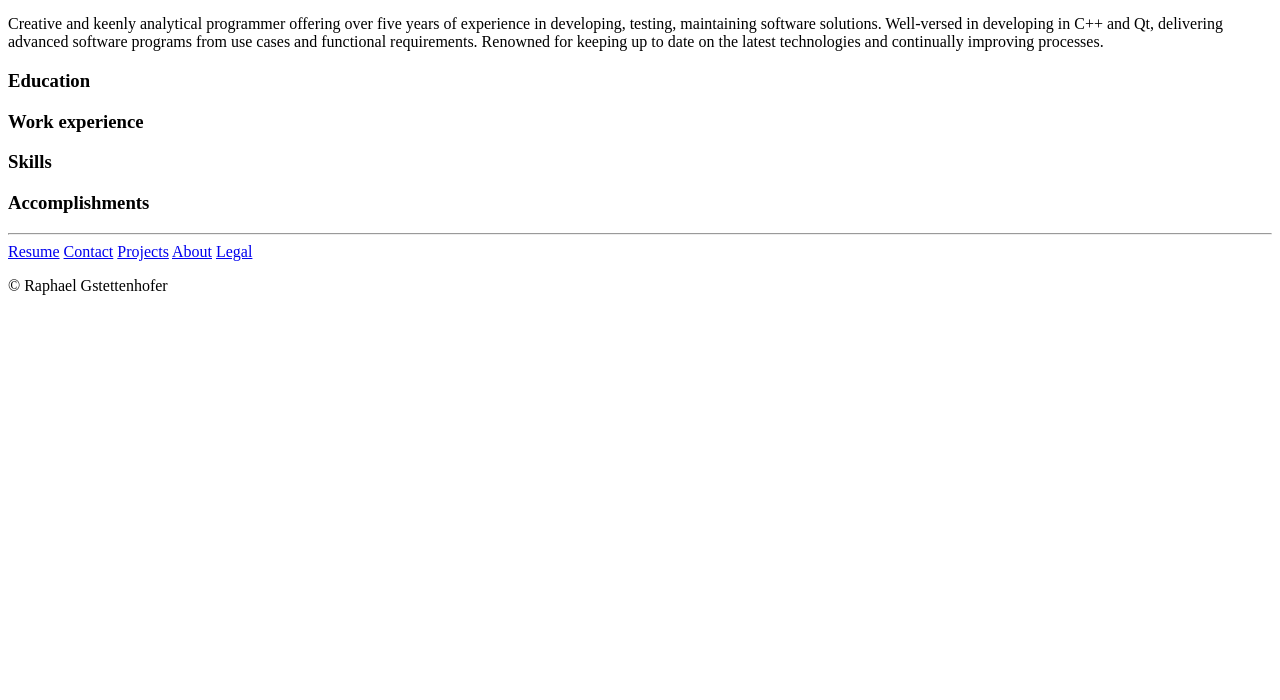
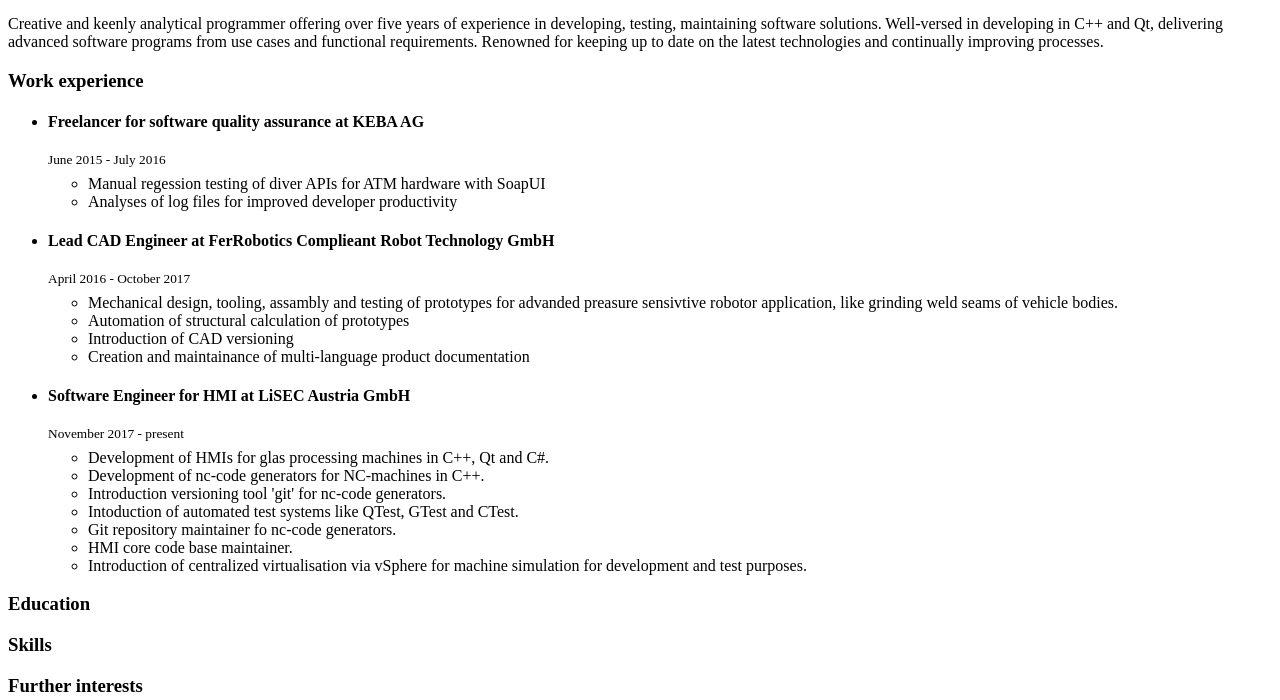
Before and after one commit to UmbraAdMortem/Portfolio, a plain HTML site: page index.html in a window 1280 px wide. Shown: the part 410-1110 px from the top of the page. Before the commit the page ends 800 px from the top, so only its background shows below. Drawn offline with Linux system fonts and the light colour scheme.

Commit message:
Added work experience

```diff
--- a/index.html
+++ b/index.html
@@ -28,13 +28,50 @@
             processes.
         </p>
 
+        <h3>Work experience</h3>
+        <ul>
+            <li>
+                <h4>Freelancer for software quality assurance at KEBA AG</h4>
+                <sup>June 2015 - July 2016</sup>
+                <ul>
+                    <li>Manual regession testing of diver APIs for ATM hardware with SoapUI</li>
+                    <li>Analyses of log files for improved developer productivity</li>
+                </ul>
+            </li>
+            <li>
+                <h4>Lead CAD Engineer at FerRobotics Complieant Robot Technology GmbH</h4>
+                <sup>April 2016 - October 2017</sup>
+                <ul>
+                    <li>Mechanical design, tooling, assambly and testing of prototypes for advanded preasure sensivtive
+                        robotor application, like grinding weld seams of vehicle bodies.</li>
+                    <li>Automation of structural calculation of prototypes</li>
+                    <li>Introduction of CAD versioning</li>
+                    <li>Creation and maintainance of multi-language product documentation</li>
+                </ul>
+            </li>
+            <li>
+                <h4>Software Engineer for HMI at LiSEC Austria GmbH</h4>
+                <sup>November 2017 - present</sup>
+                <ul>
+                    <li>Development of HMIs for glas processing machines in C++, Qt and C#.</li>
+                    <li>Development of nc-code generators for NC-machines in C++.</li>
+                    <li>Introduction versioning tool 'git' for nc-code generators.</li>
+                    <li>Intoduction of automated test systems like QTest, GTest and CTest.</li>
+                    <li>Git repository maintainer fo nc-code generators.</li>
+                    <li>HMI core code base maintainer.</li>
+                    <li>Introduction of centralized virtualisation via vSphere for machine simulation for development
+                        and test purposes.</li>
+                </ul>
+            </li>
+        </ul>
+
         <h3>Education</h3>
-
-        <h3>Work experience</h3>
+        <ul>
+        </ul>
 
         <h3>Skills</h3>
 
-        <h3>Accomplishments</h3>
+        <h3>Further interests</h3>
 
     </main>
     <footer>
@@ -44,7 +81,7 @@
         <a href="./public/projects.html">Projects</a>
         <a href="./public/about.html">About</a>
         <a href="./public/legal.html">Legal</a>
-        <p>	&#169; Raphael Gstettenhofer</p>
+        <p> &#169; Raphael Gstettenhofer</p>
         <!-- <address></address> -->
     </footer>
 </body>
```
